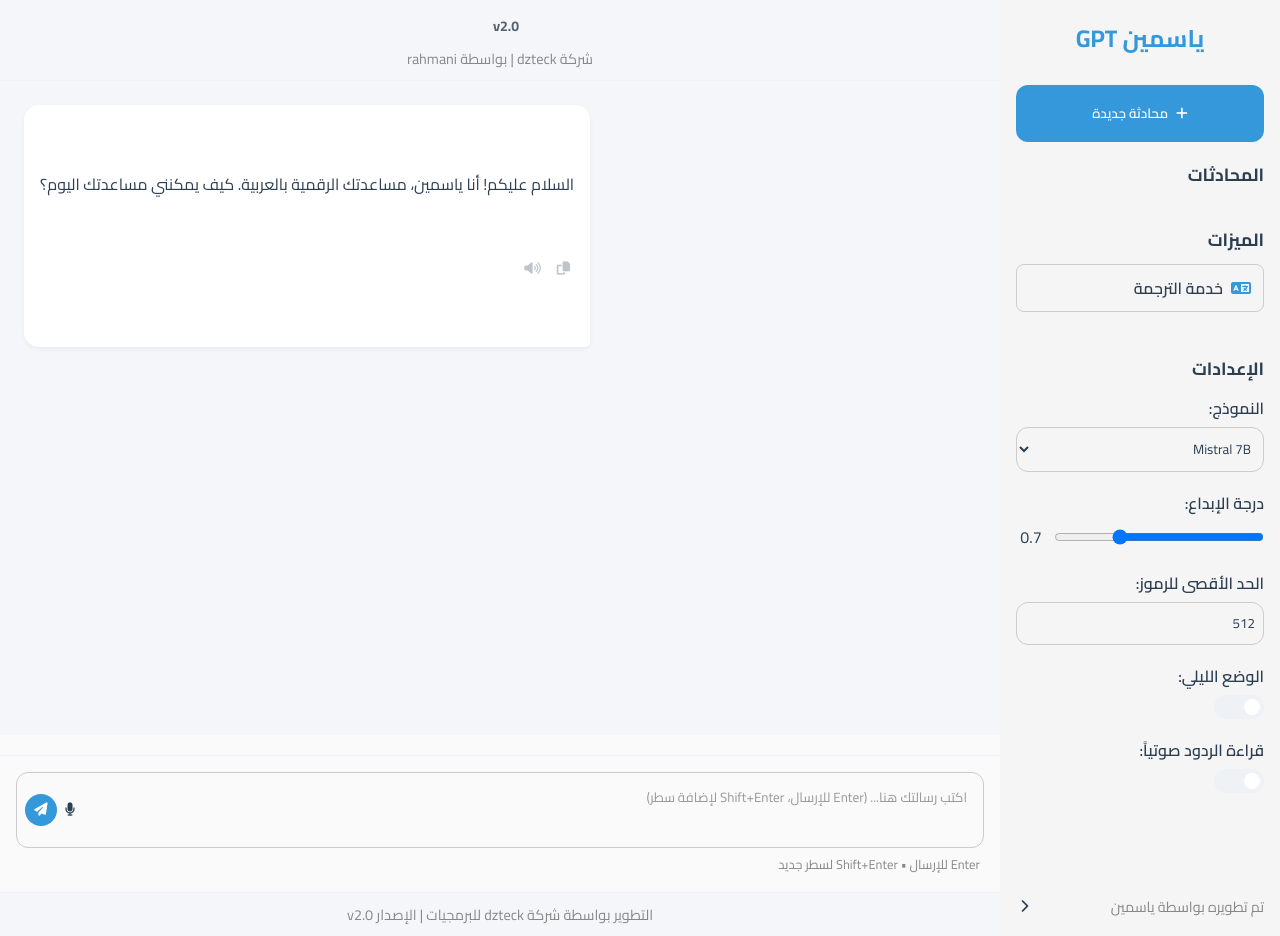
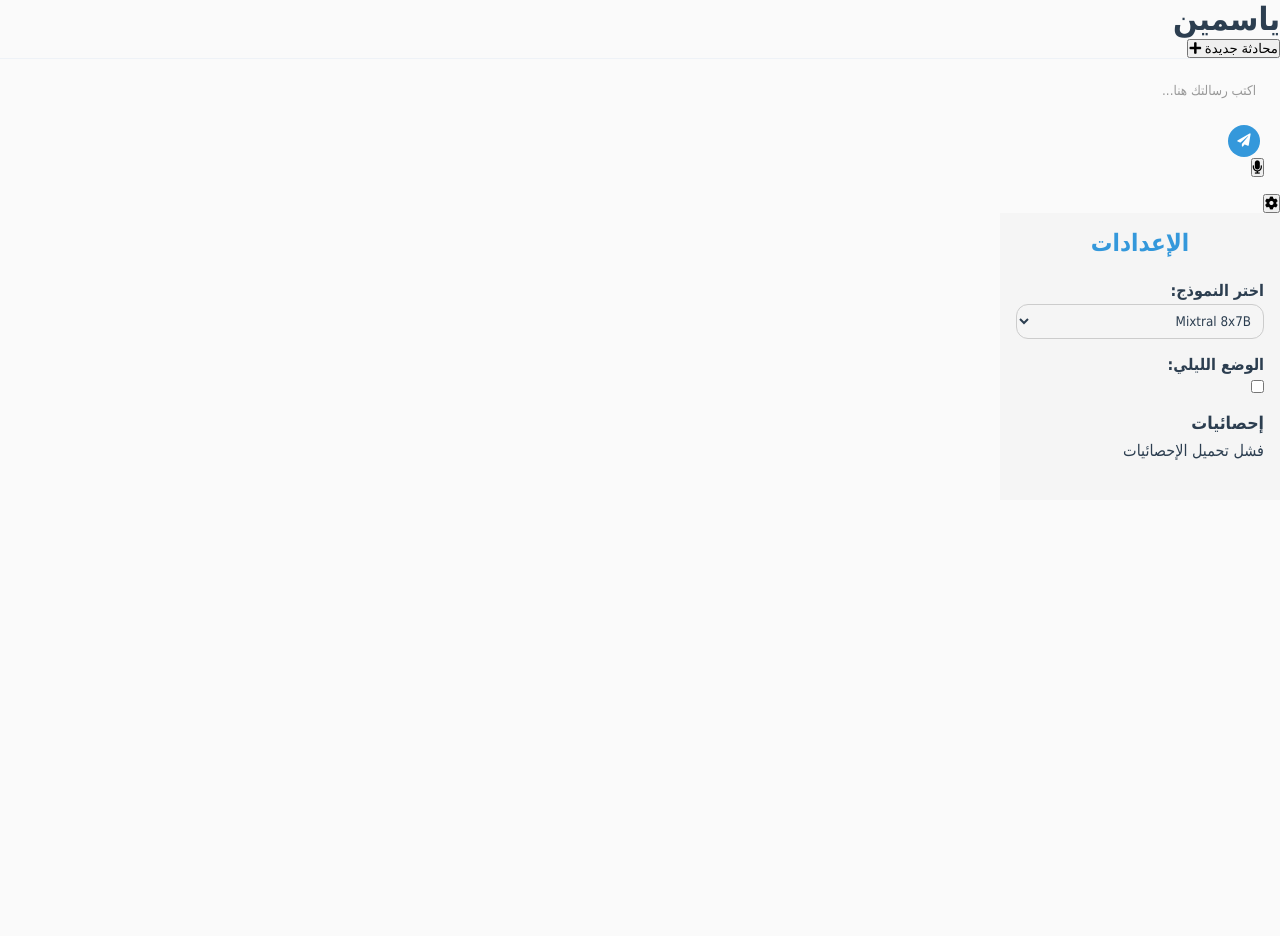
Before and after one commit to rabeh2/dzgpt, a Flask app: template templates/index.html in a window 1280 px wide. Run offline with Flask 3, Linux system fonts and the light colour scheme; the template is opened without the code that fills it, so the values that code supplies are empty.

Commit message:
Update index.html

```diff
--- a/templates/index.html
+++ b/templates/index.html
@@ -3,175 +3,48 @@
 <head>
     <meta charset="UTF-8">
     <meta name="viewport" content="width=device-width, initial-scale=1.0">
-    <title>Yasmin GPT Chat</title>
-    <link rel="stylesheet" href="{{ url_for('static', filename='css/styles.css') }}">
-    <link rel="stylesheet" href="https://cdnjs.cloudflare.com/ajax/libs/font-awesome/6.4.0/css/all.min.css">
-    <!-- Fonts for better Arabic support -->
-    <link href="https://fonts.googleapis.com/css2?family=Cairo:wght@400;600;700&display=swap" rel="stylesheet">
+    <title>ياسمين - دردشة ذكية</title>
+    <link rel="stylesheet" href="https://cdnjs.cloudflare.com/ajax/libs/font-awesome/5.15.4/css/all.min.css">
+    <link rel="stylesheet" href="/static/styles.css">
 </head>
 <body>
-    <!-- Main Container -->
-    <div class="app-container">
-        <!-- Sidebar for settings and conversations -->
-        <div id="settings-sidebar">
-            <h2>ياسمين GPT</h2>
-
-            <!-- New Conversation Button -->
-            <button id="new-conversation" class="primary-button">
-                <i class="fas fa-plus"></i> محادثة جديدة
-            </button>
-
-            <div class="sidebar-section">
-                <h3>المحادثات</h3>
-                <div id="conversations-list" class="conversations-container">
-                    <!-- Conversations will be listed here dynamically -->
-                    <div class="empty-state">لا توجد محادثات سابقة</div>
-                </div>
-            </div>
-
-            <div class="sidebar-section">
-                <h3>الميزات</h3>
-
-                <!-- Translation Feature -->
-                <div class="feature-item">
-                    <a href="/translation" class="feature-link">
-                        <i class="fas fa-language"></i> خدمة الترجمة
-                    </a>
-                </div>
-            </div>
-
-            <div class="sidebar-section">
-                <h3>الإعدادات</h3>
-
-                <!-- Model Selection -->
-                <div class="setting-item">
-                    <label for="model-select">النموذج:</label>
-                    <select id="model-select">
-                        <option value="mistralai/mistral-7b-instruct">Mistral 7B</option>
-                        <!-- Other models will be loaded dynamically -->
-                    </select>
-                </div>
-
-                <!-- Temperature Control -->
-                <div class="setting-item">
-                    <label for="temperature-slider">درجة الإبداع:</label>
-                    <div class="slider-container">
-                        <input type="range" id="temperature-slider" min="0" max="1" step="0.1" value="0.7">
-                        <span id="temperature-value">0.7</span>
-                    </div>
-                </div>
-
-                <!-- Max Tokens -->
-                <div class="setting-item">
-                    <label for="max-tokens-input">الحد الأقصى للرموز:</label>
-                    <input type="number" id="max-tokens-input" value="512" min="50" max="4000">
-                </div>
-
-                <!-- Dark Mode Toggle -->
-                <div class="setting-item">
-                    <label for="dark-mode-toggle">الوضع الليلي:</label>
-                    <label class="switch">
-                        <input type="checkbox" id="dark-mode-toggle">
-                        <span class="slider round"></span>
-                    </label>
-                </div>
-
-                <!-- Text-to-Speech Toggle -->
-                <div class="setting-item">
-                    <label for="tts-toggle">قراءة الردود صوتياً:</label>
-                    <label class="switch">
-                        <input type="checkbox" id="tts-toggle">
-                        <span class="slider round"></span>
-                    </label>
-                </div>
-            </div>
-
-            <div class="sidebar-footer">
-                <span>تم تطويره بواسطة ياسمين</span>
-                <button id="toggle-sidebar" class="icon-button">
-                    <i class="fas fa-chevron-right"></i>
-                </button>
+    <div class="container">
+        <div class="sidebar">
+            <h1>ياسمين</h1>
+            <button id="new-conversation">محادثة جديدة <i class="fas fa-plus"></i></button>
+            <div id="conversations-list"></div>
+        </div>
+        <div class="chat-container">
+            <div id="chat-area"></div>
+            <div id="input-area">
+                <textarea id="message-input" placeholder="اكتب رسالتك هنا..."></textarea>
+                <button id="send-button" title="إرسال"><i class="fas fa-paper-plane"></i></button>
+                <button id="record-button" title="تسجيل صوتي"><i class="fas fa-microphone"></i></button>
             </div>
         </div>
-
-        <!-- Main Chat Area -->
-        <div id="chat-container">
-            <!-- App Header -->
-            <div class="chat-header">
-                <h2>{{ app_title }} <span class="version">v2.0</span></h2>
-                <p>شركة dzteck | بواسطة rahmani</p>
+        <button id="settings-button" title="الإعدادات"><i class="fas fa-cog"></i></button>
+        <div id="settings-sidebar">
+            <h2>الإعدادات</h2>
+            <div class="setting-item">
+                <label for="model-select">اختر النموذج:</label>
+                <select id="model-select">
+                    <option value="mistralai/mixtral-8x7b-instruct">Mixtral 8x7B</option>
+                    <option value="anthropic/claude-3.5-sonnet">Claude 3.5 Sonnet</option>
+                    <option value="google/gemini-pro-1.5">Gemini Pro 1.5</option>
+                </select>
             </div>
-
-            <!-- Offline Indicator -->
-            <div id="offline-indicator">
-                <i class="fas fa-exclamation-triangle"></i>
-                أنت غير متصل بالإنترنت
+            <div class="setting-item">
+                <label for="dark-mode-toggle">الوضع الليلي:</label>
+                <input type="checkbox" id="dark-mode-toggle">
             </div>
-
-            <!-- Messages Container -->
-            <div id="messages">
-                <!-- Welcome message -->
-                <div class="message-bubble ai-bubble">
-                    <p>السلام عليكم! أنا ياسمين، مساعدتك الرقمية بالعربية. كيف يمكنني مساعدتك اليوم؟</p>
-                    <div class="message-actions">
-                        <button class="copy-btn" title="نسخ"><i class="fas fa-copy"></i></button>
-                        <button class="speak-btn" title="استماع"><i class="fas fa-volume-up"></i></button>
-                    </div>
+            <div class="sidebar-section">
+                <h3>إحصائيات</h3>
+                <div id="analytics-content">
+                    <p>جاري تحميل الإحصائيات...</p>
                 </div>
-
-                <!-- Messages will be added here -->
-            </div>
-
-            <!-- Regenerate Button (Placed dynamically by JS after #messages) -->
-             <!-- A space is needed here if regenerate button is not always present -->
-             <div style="height: 20px; flex-shrink: 0;"></div> <!-- Simple spacer, add flex-shrink -->
-
-
-            <!-- Input Area -->
-            <div id="input-area">
-                <div id="input-container">
-                    <textarea id="message-input" placeholder="اكتب رسالتك هنا... (Enter للإرسال، Shift+Enter لإضافة سطر)"></textarea>
-                    <!-- Add Microphone Button Here -->
-                    <button id="mic-button" class="icon-button" title="إدخال صوتي">
-                        <i class="fas fa-microphone"></i>
-                    </button>
-                    <button id="send-button">
-                        <i class="fas fa-paper-plane"></i>
-                    </button>
-                </div>
-                <div class="input-footer">
-                    <span class="typing-hint">Enter للإرسال • Shift+Enter لسطر جديد</span>
-                    <button id="mobile-settings" class="icon-button">
-                        <i class="fas fa-cog"></i>
-                    </button>
-                </div>
-            </div>
-
-            <!-- App Footer -->
-            <div class="chat-footer">
-                <p>التطوير بواسطة شركة dzteck للبرمجيات | الإصدار v2.0</p>
-            </div>
-
-        </div> <!-- End #chat-container -->
-    </div> <!-- End .app-container -->
-
-    <!-- Mobile Menu Button (only visible on small screens) -->
-    <button id="mobile-menu" class="icon-button">
-        <i class="fas fa-bars"></i>
-    </button>
-
-    <!-- Confirmation Modal -->
-    <div id="confirm-modal" class="modal">
-        <div class="modal-content">
-            <h3>تأكيد</h3>
-            <p id="confirm-message">هل أنت متأكد من أنك تريد الحذف؟</p>
-            <div class="modal-buttons">
-                <button id="confirm-cancel">إلغاء</button>
-                <button id="confirm-ok" class="danger-button">تأكيد</button>
             </div>
         </div>
     </div>
-
-    <script src="{{ url_for('static', filename='js/app.js') }}"></script>
+    <script src="/static/app.js"></script>
 </body>
 </html>
```
